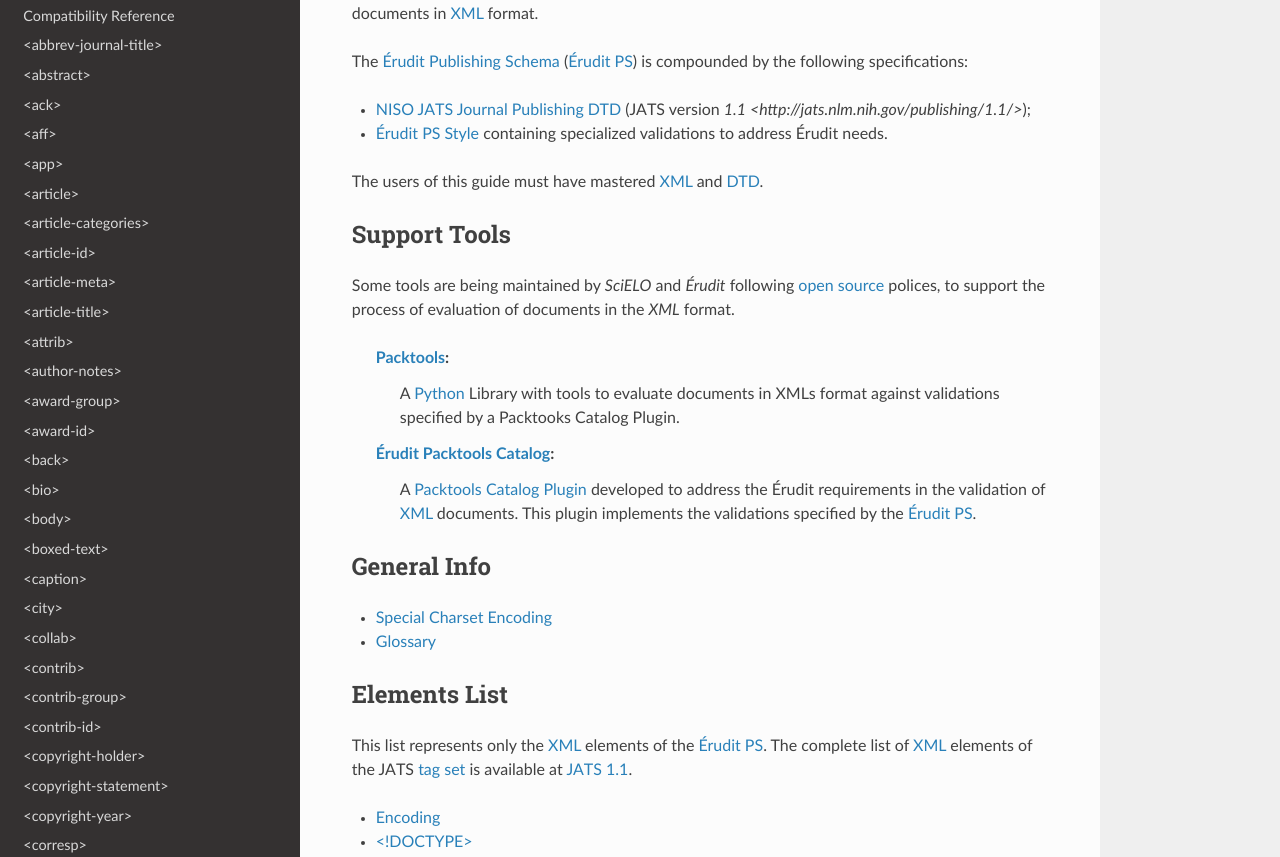
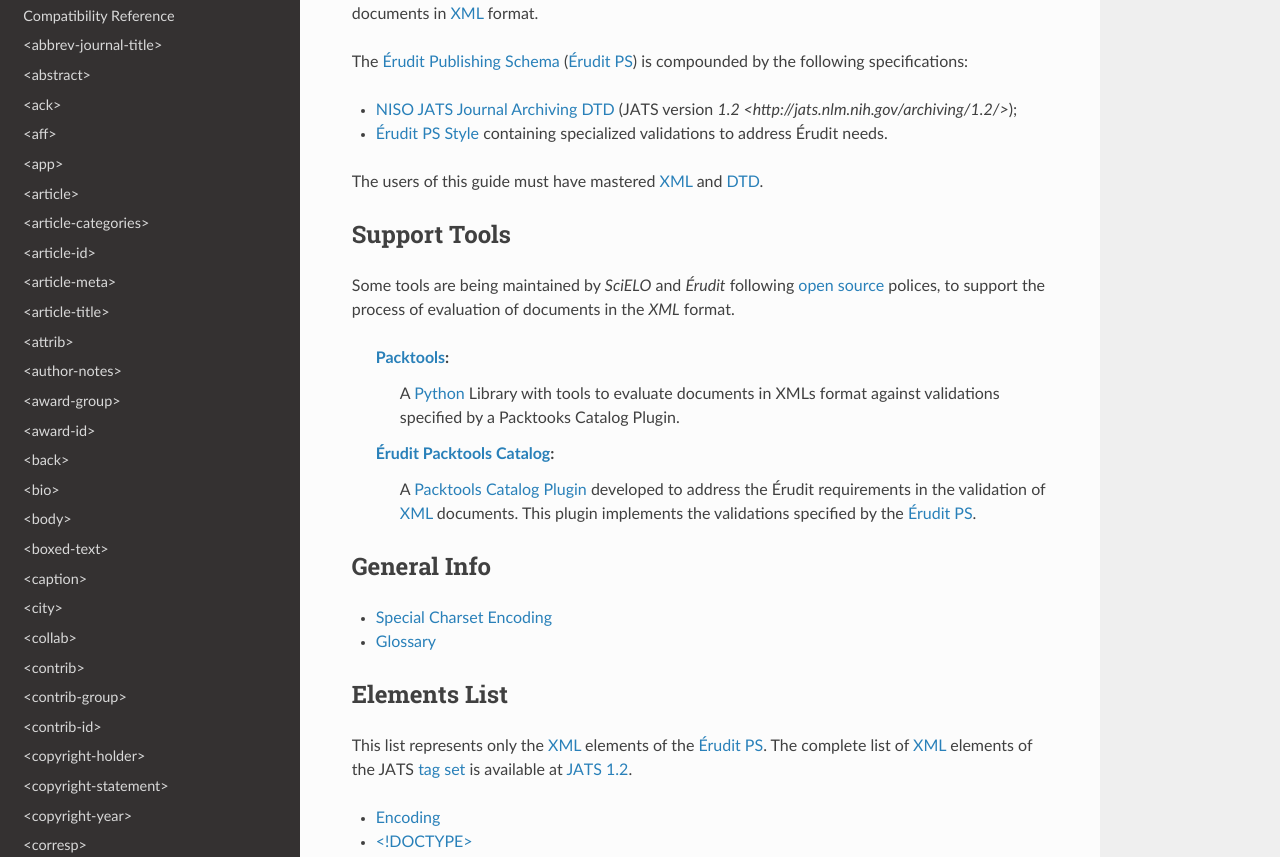
Before and after one commit to erudit/erudit-ps-documentation, a Sphinx documentation site: the page built from docs/source/index.rst, in a window 1280 px wide and 1400 px high. Shown: the part 323-1180 px from the top of the window. Built offline with Sphinx 7.4.7 and the Read the Docs theme 2.0.0, drawn with Linux system fonts in a browser that asks for light colours.

Commit message:
Migrating docs to JATS Archiving

```diff
--- a/docs/source/index.rst
+++ b/docs/source/index.rst
@@ -20,7 +20,7 @@
 
 The :term:`Érudit Publishing Schema` (:term:`Érudit PS`) is compounded by the following specifications:
 
-* :term:`NISO JATS Journal Publishing DTD` (JATS version `1.1 <http://jats.nlm.nih.gov/publishing/1.1/>`);
+* :term:`NISO JATS Journal Archiving DTD` (JATS version `1.2 <http://jats.nlm.nih.gov/archiving/1.2/>`);
 * :term:`Érudit PS Style` containing specialized validations to address Érudit needs.
 
 The users of this guide must have mastered :term:`XML` and :term:`DTD`.
@@ -50,7 +50,7 @@
 Elements List
 -------------
 
-This list represents only the :term:`XML` elements of the :term:`Érudit PS`. The complete list of :term:`XML` elements of the JATS :term:`tag set` is available at `JATS 1.1 <http://jats.nlm.nih.gov/publishing/1.1/>`_.
+This list represents only the :term:`XML` elements of the :term:`Érudit PS`. The complete list of :term:`XML` elements of the JATS :term:`tag set` is available at `JATS 1.2 <http://jats.nlm.nih.gov/archiving/1.2/>`_.
 
 .. toctree::
    :maxdepth: 1
```
Also changed, not shown: other parts of docs/source/index.rst (+1 -1 lines), docs/source/glossary.rst (+6 -6 lines), docs/source/tagset/element-disp-quote.rst (+13 -0 lines).
